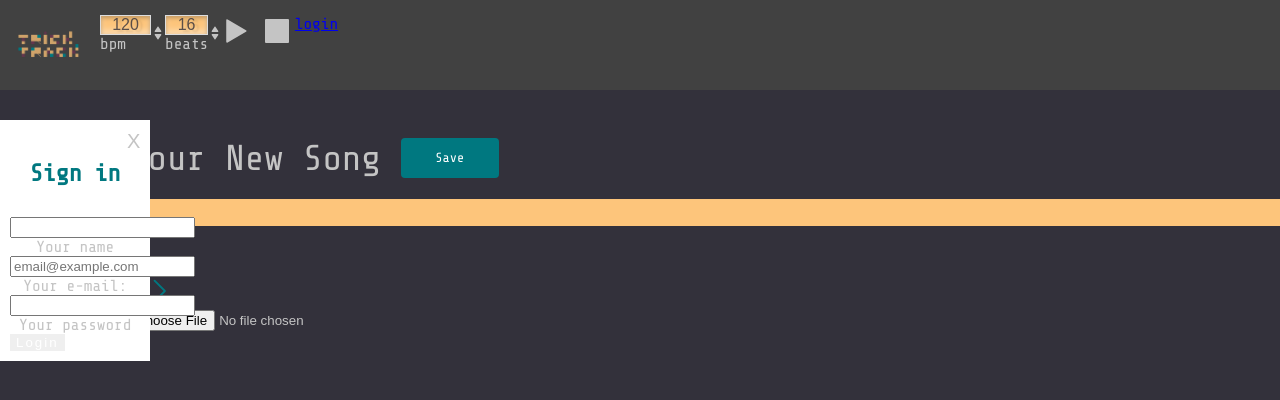
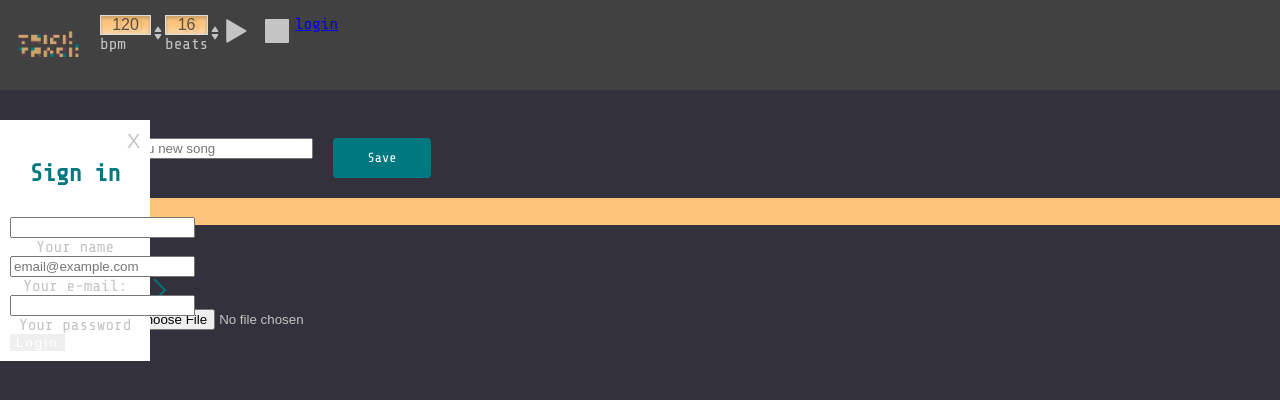
Before and after one commit to Trick-Track/trick-track, a Django app: page / in a window 1280 px wide. Shown: the top 400 px of the page. Run offline with Django 3.2, Linux system fonts and the light colour scheme; style sheets or scripts are compiled from the project's sources; parts of the project's set-up code (start-up, migrations or seed data) failed here and were passed over.

Commit message:
add input for name of project

```diff
--- a/daw/templates/daw/index.html
+++ b/daw/templates/daw/index.html
@@ -66,7 +66,9 @@
 
         <div class="app__project">
           <h2 class="visually-hidden">Saving the project</h2>
-          <p class="app__heading">your new song</p>
+          <div class="app__project-name">
+            <input type="text" name="project-name" id="project-name" placeholder="You new song">
+          </div>
           <button type="submit" class="save-button">save</button>
         </div>
 
```
